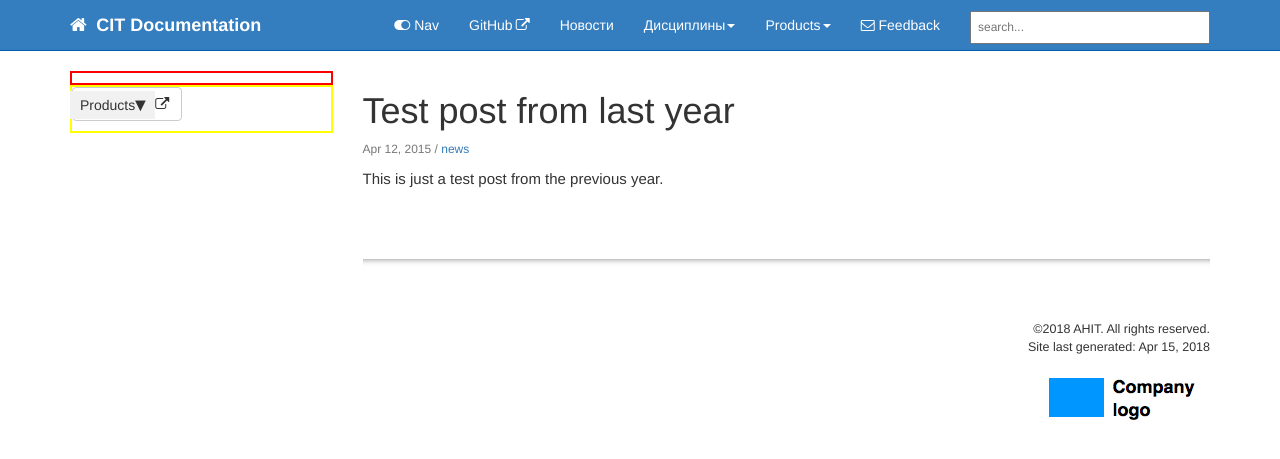
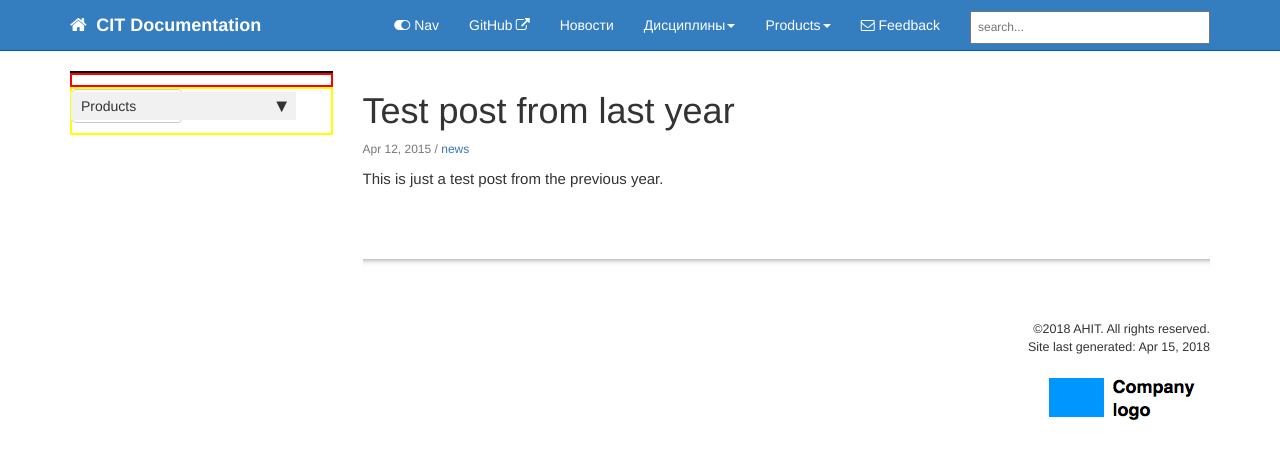
Before and after one commit to citDocs/citDocs.github.io, a Jekyll site: the page built from _posts/2015-04-12-test-post-last-year.md, in a window 1280 px wide. Shown: the top 459 px of the page. Built offline with Jekyll 4.4.1, drawn with Linux system fonts in a browser that asks for light colours; nearby versions of some CDN libraries; comment, search, counter and statistics services are not loaded.

Commit message:
Update default.html

```diff
--- a/_layouts/default.html
+++ b/_layouts/default.html
@@ -83,7 +83,7 @@
         {% unless page.hide_sidebar %}
             <!-- Sidebar Column -->
             <div class="col-md-3" id="tg-sb-sidebar" >
-              <div class="br1"
+              <div class="br1">
                 {% include sidebar.html %}
                    </div>
 
```
